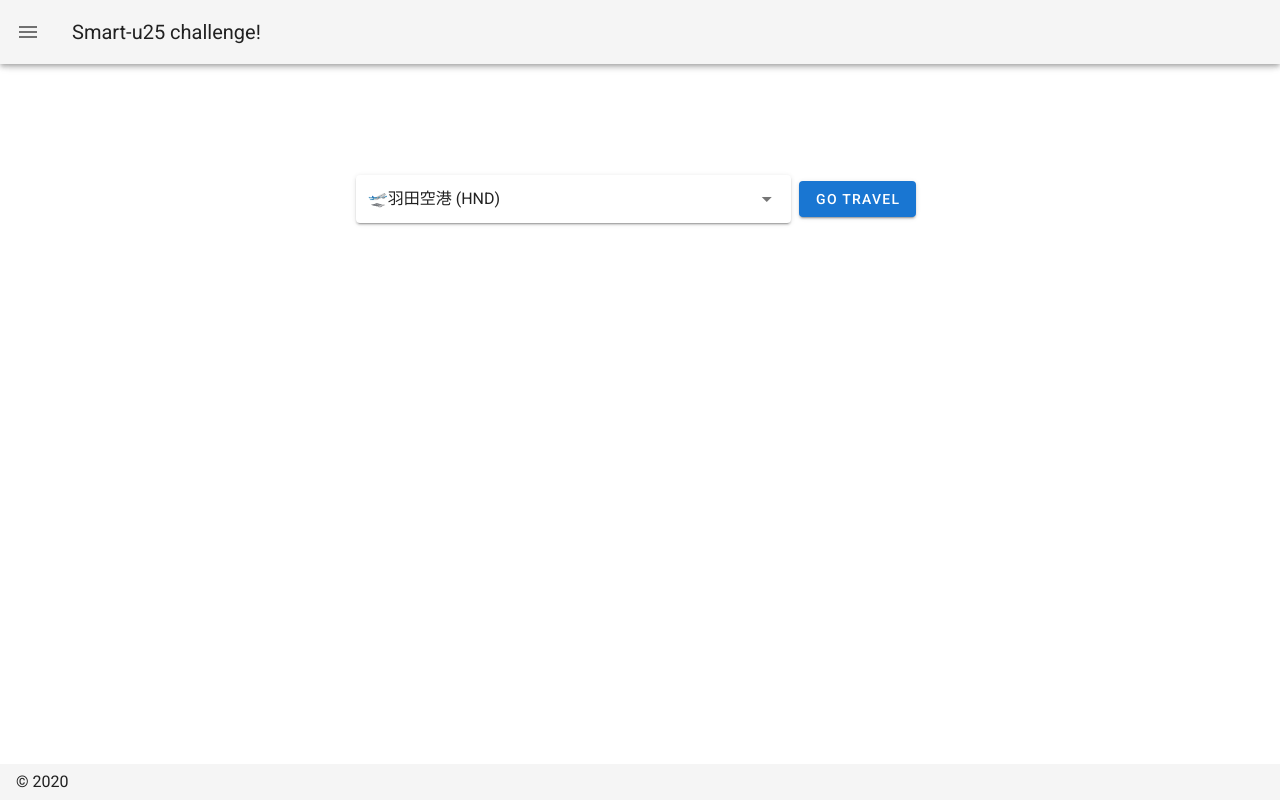
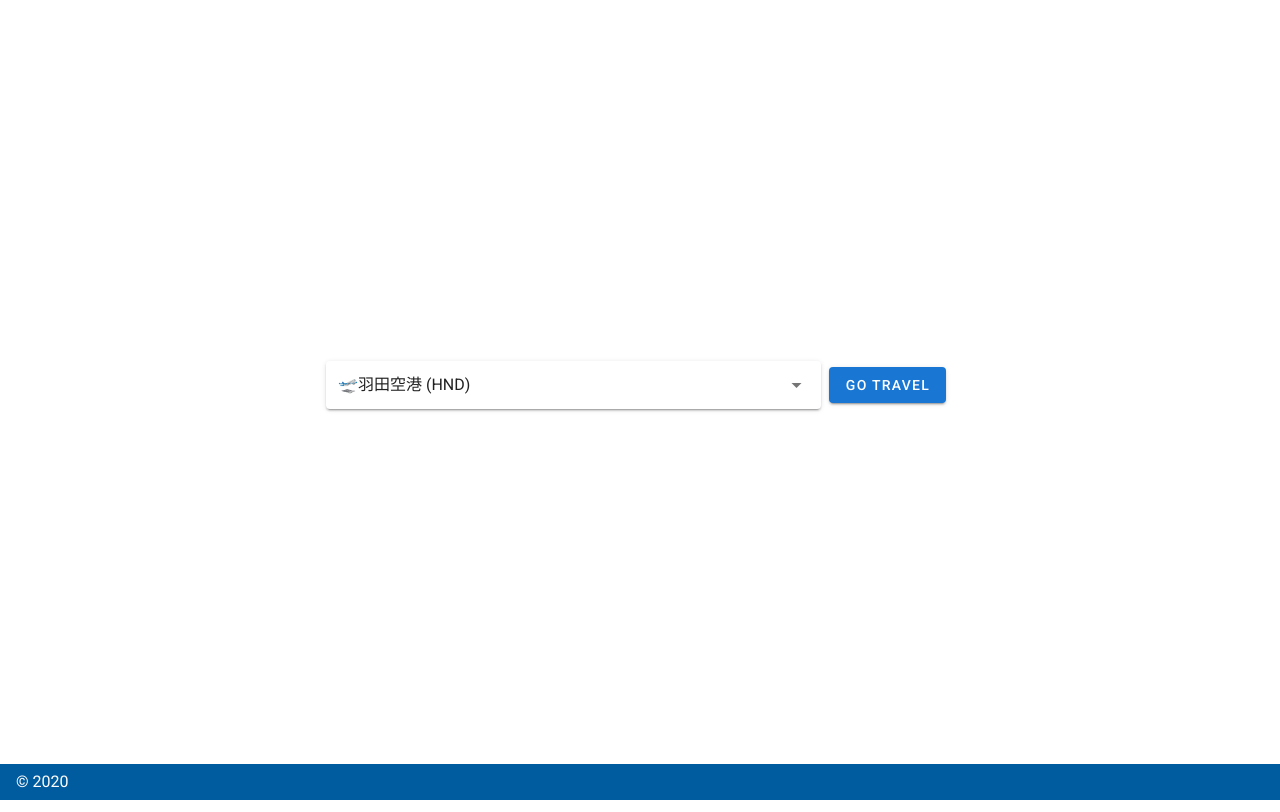
Before and after one commit to MizukiSonoko/buttobi-site, a Nuxt app: page / in a window 1280 px wide. Built offline with nearby package versions, Linux system fonts and the light colour scheme.

Commit message:
Remove drawer

```diff
--- a/layouts/default.vue
+++ b/layouts/default.vue
@@ -1,63 +1,10 @@
 <template>
   <v-app>
-    <v-navigation-drawer
-      v-model="drawer"
-      :mini-variant="miniVariant"
-      :clipped="clipped"
-      fixed
-      app
-    >
-      <v-list>
-        <v-list-item
-          v-for="(item, i) in items"
-          :key="i"
-          :to="item.to"
-          router
-          exact
-        >
-          <v-list-item-action>
-            <v-icon>{{ item.icon }}</v-icon>
-          </v-list-item-action>
-          <v-list-item-content>
-            <v-list-item-title v-text="item.title" />
-          </v-list-item-content>
-        </v-list-item>
-      </v-list>
-    </v-navigation-drawer>
-    <v-app-bar
-      :clipped-left="clipped"
-      fixed
-      app
-    >
-      <v-app-bar-nav-icon @click.stop="drawer = !drawer" />
-      <v-toolbar-title v-text="title" />
-      <v-spacer />
-    </v-app-bar>
-    <v-content fluid>
-      <v-container>
-        <nuxt />
-      </v-container>
-    </v-content>
-    <v-navigation-drawer
-      v-model="rightDrawer"
-      :right="right"
-      temporary
-      fixed
-    >
-      <v-list>
-        <v-list-item @click.native="right = !right">
-          <v-list-item-action>
-            <v-icon light>
-              mdi-repeat
-            </v-icon>
-          </v-list-item-action>
-          <v-list-item-title>Switch drawer (click me)</v-list-item-title>
-        </v-list-item>
-      </v-list>
-    </v-navigation-drawer>
+    <nuxt />
     <v-footer
       :fixed="fixed"
       app
+      class="footer"
     >
       <span>&copy; {{ new Date().getFullYear() }}</span>
     </v-footer>
@@ -91,3 +38,14 @@ export default {
   }
 }
 </script>
+
+
+<style lang="postcss" scoped>
+#__nuxt{
+  background: #005b9f;
+}
+.footer{
+  background: #005b9f;
+  color: #fff;
+}
+</style>
```
